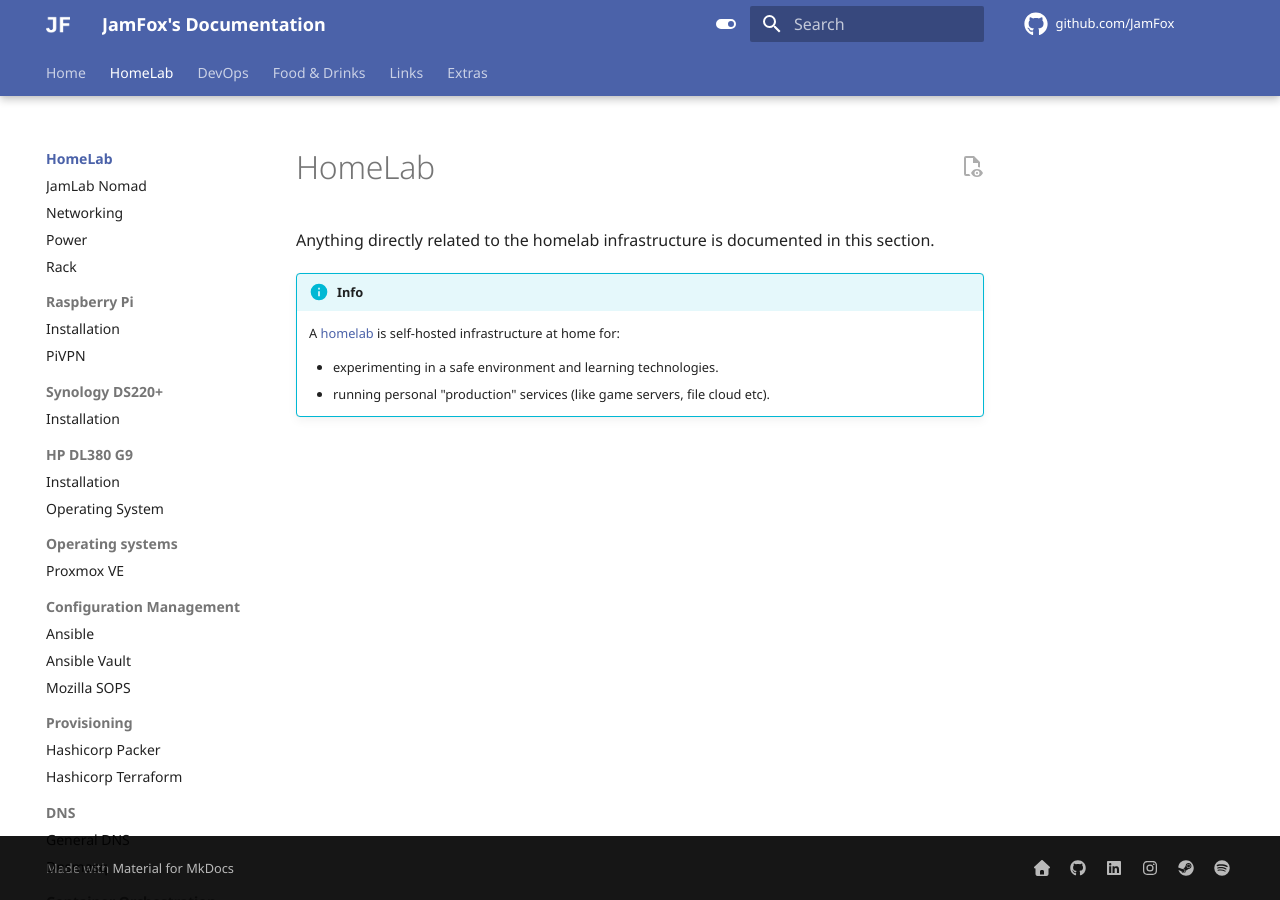
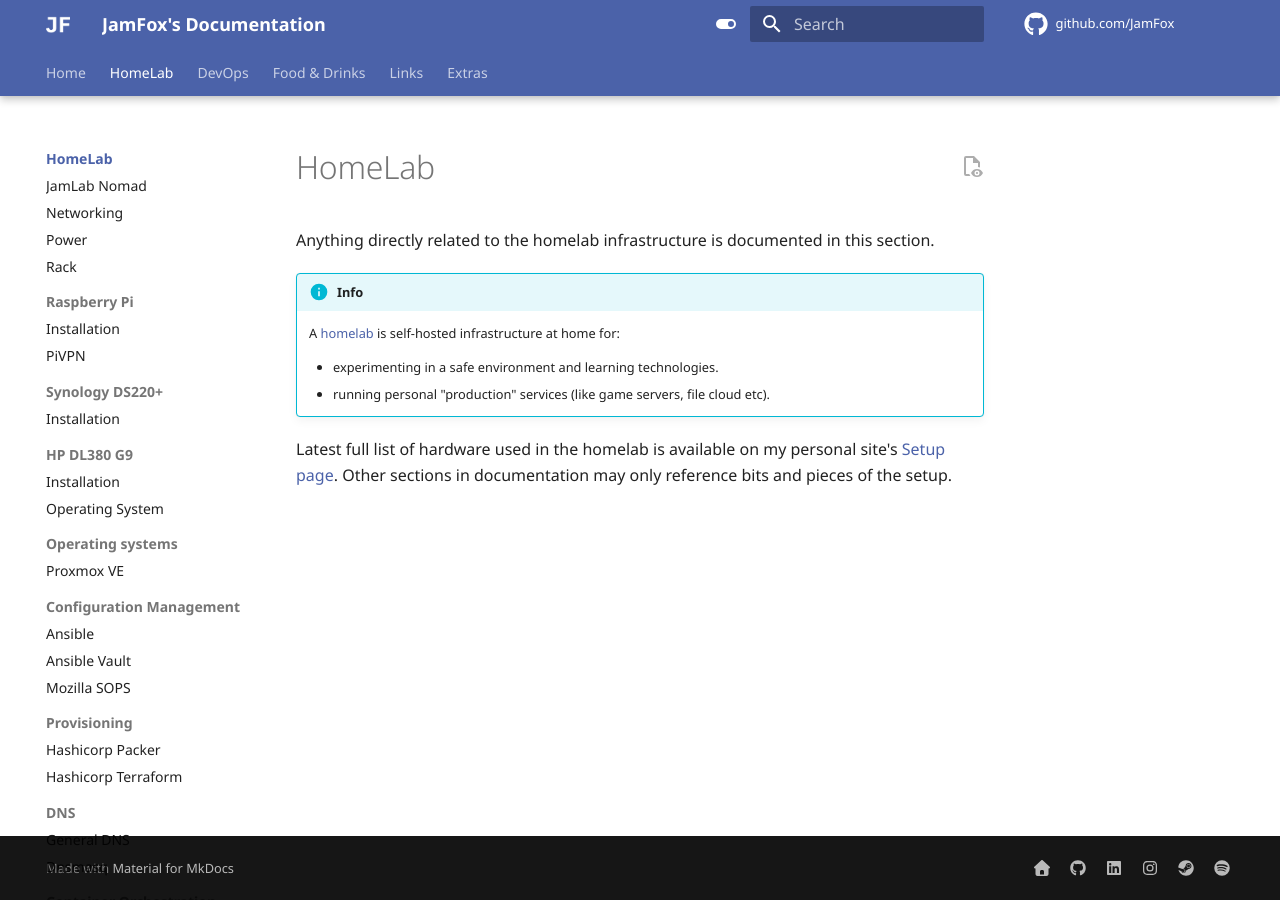
Before and after one commit to JamFox/docs.jamfox.dev, an MkDocs documentation site: the page built from docs/content/homelab/index.md, in a window 1280 px wide. Built offline with MkDocs 1.6.1 and Material for MkDocs 9.7.7, drawn with Linux system fonts in a browser that asks for light colours; comment, search, counter and statistics services are not loaded.

Commit message:
clarify setup

```diff
--- a/docs/content/homelab/index.md
+++ b/docs/content/homelab/index.md
@@ -9,3 +9,5 @@ Anything directly related to the homelab infrastructure is documented in this se
 
     - experimenting in a safe environment and learning technologies.
     - running personal "production" services (like game servers, file cloud etc).
+
+Latest full list of hardware used in the homelab is available on my personal site's [Setup page]([content/homelab/hardware.md](https://jamfox.dev/setup)). Other sections in documentation may only reference bits and pieces of the setup.
```
